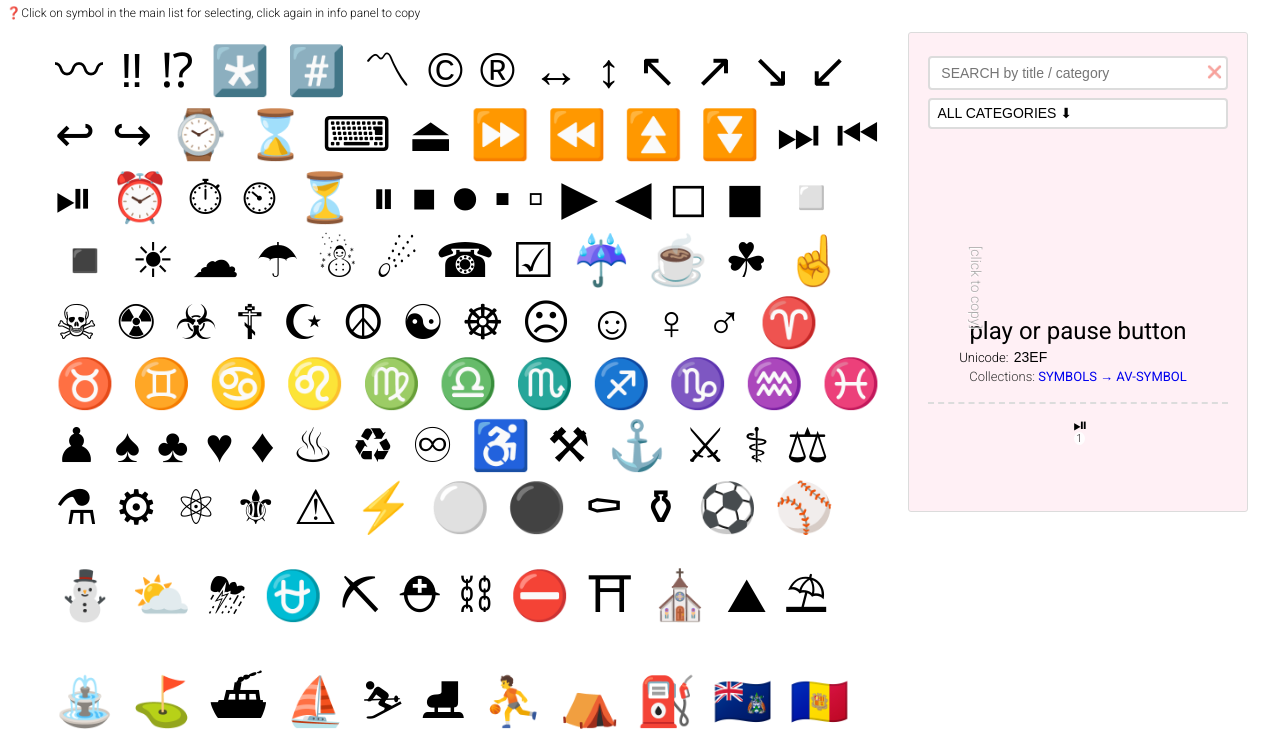
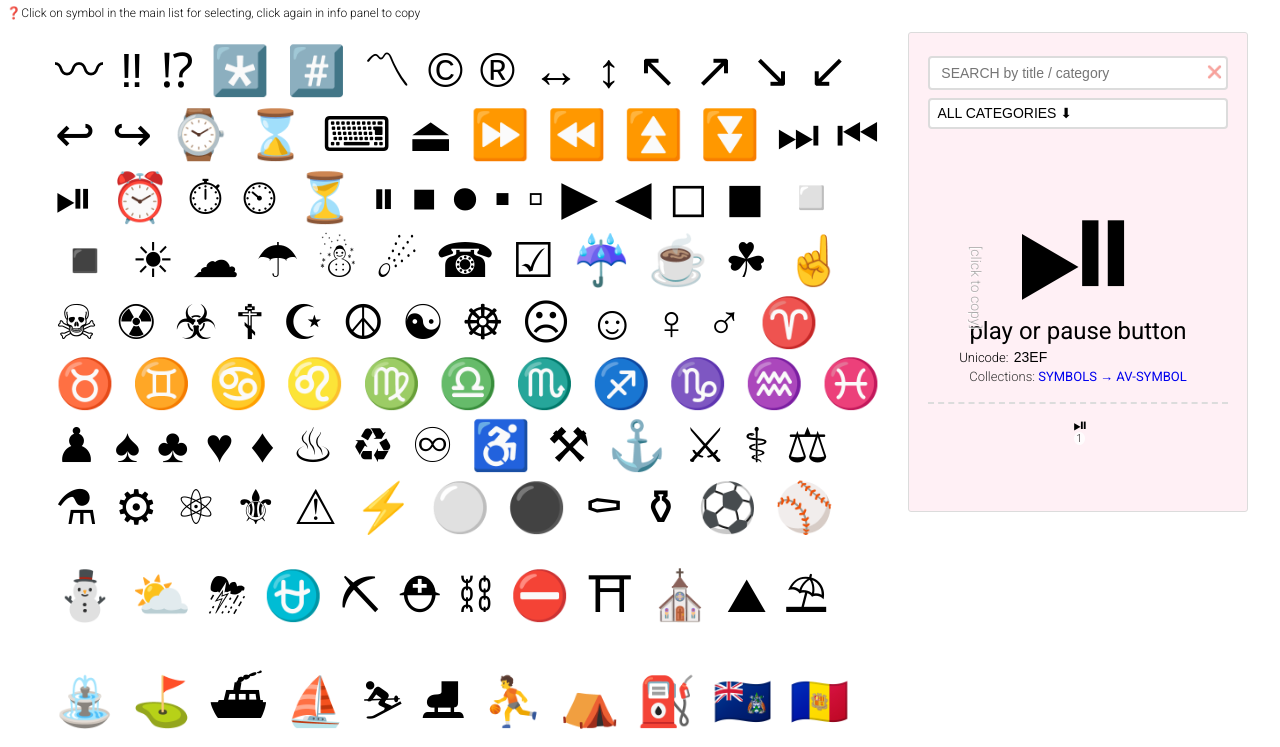
Before and after one commit to Anjani1234-tontuf/HTML-Word-Counter, a plain HTML site: page all-emoji/index.html in a window 1280 px wide. Both pictures are taken after a click on the item "play or pause button". Shown: the top 747 px of the page. Drawn offline with Linux system fonts and the light colour scheme.

Commit message:
Update emoji.css

```diff
--- a/all-emoji/assets/emoji.css
+++ b/all-emoji/assets/emoji.css
@@ -62,6 +62,7 @@ ul#them_all li{
 }
 #status span.emoji input{
   font-size: 160px;
+  width: 1.25em;
   padding: 0;
 }
 
```
